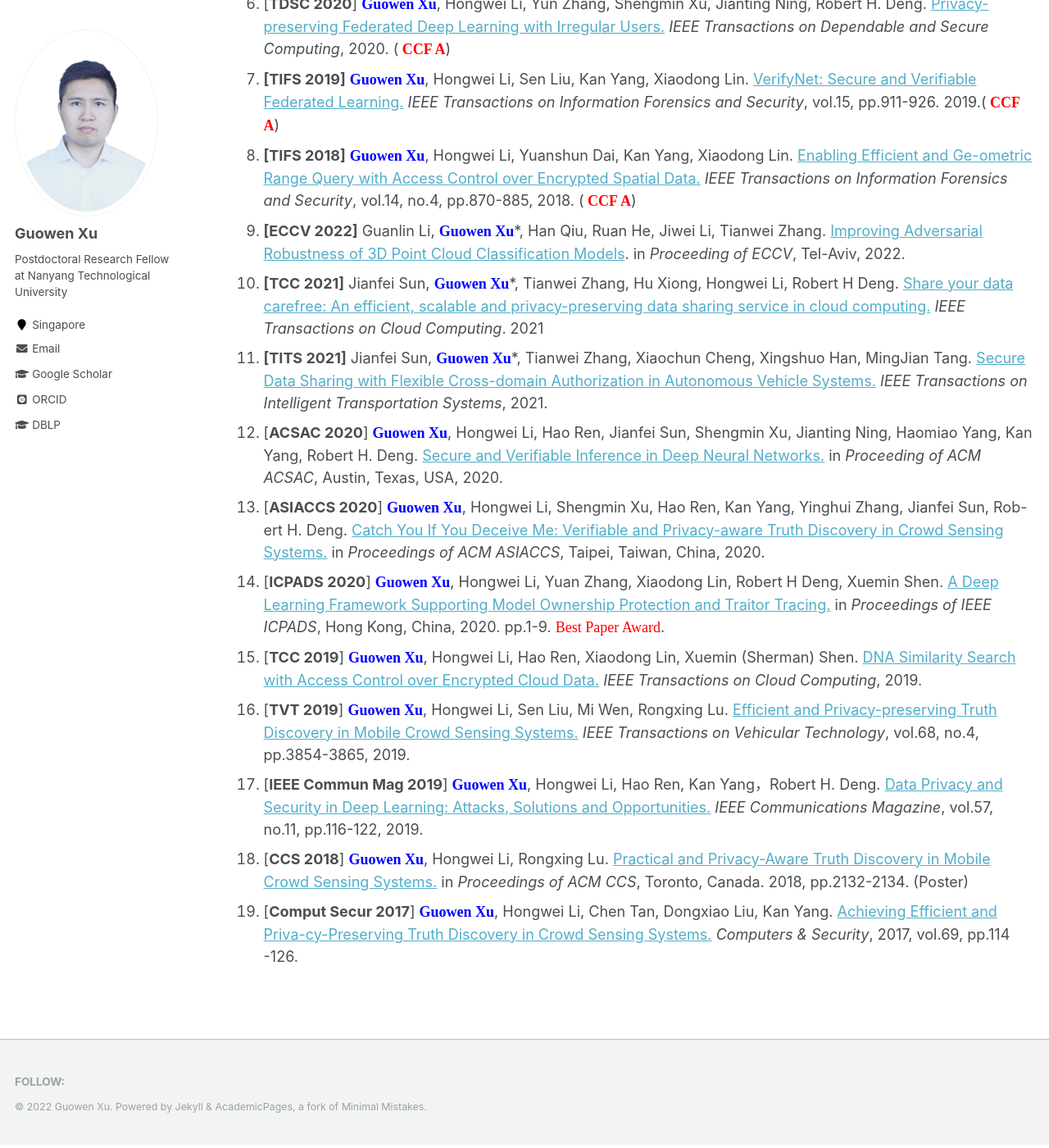
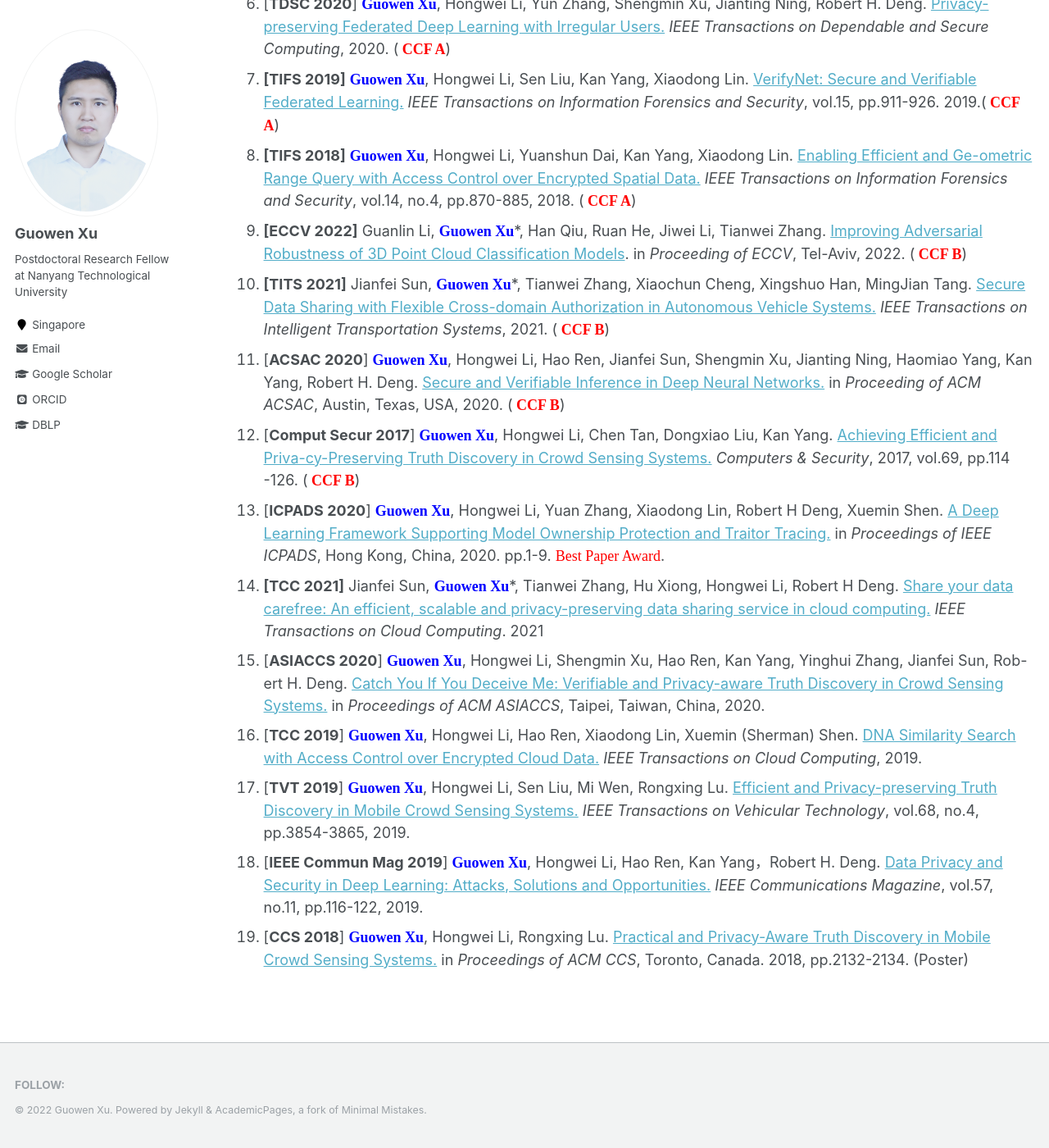
Before and after one commit to Guowen-xu/guowen-xu.github.io, a Jekyll site: the page built from _pages/publications.md, in a window 1280 px wide and 1400 px high, scrolled down 786 px. Shown: the whole window at 82% size. Built offline with Jekyll 4.4.1, drawn with Linux system fonts in a browser that asks for light colours; some web fonts are replaced.

Commit message:
Update publications.md

```diff
--- a/_pages/publications.md
+++ b/_pages/publications.md
@@ -22,14 +22,14 @@ You can find my articles on my [Google Scholar](https://scholar.google.com.hk/ci
 6. [**TDSC 2020**] **<font face="Times New Roman" color=blue size=4> Guowen Xu</font>**, Hongwei Li, Yun Zhang, Shengmin Xu, Jianting Ning, Robert H. Deng. [Privacy-preserving Federated Deep Learning with Irregular Users.](https://ieeexplore.ieee.org/document/9130089) *IEEE Transactions on Dependable and Secure Computing*, 2020. (**<font face="Times New Roman" color=red size=4> CCF A</font>**)
 7. **[TIFS 2019]**  **<font face="Times New Roman" color=blue size=4> Guowen Xu</font>**, Hongwei Li, Sen Liu, Kan Yang, Xiaodong Lin. [VerifyNet: Secure and Verifiable Federated Learning.](https://ieeexplore.ieee.org/document/8765347) *IEEE Transactions on Information Forensics and Security*, vol.15, pp.911-926. 2019.(**<font face="Times New Roman" color=red size=4> CCF A</font>**)
 8. **[TIFS 2018]**  **<font face="Times New Roman" color=blue size=4> Guowen Xu</font>**, Hongwei Li, Yuanshun Dai, Kan Yang, Xiaodong Lin. [Enabling Efficient and Ge-ometric Range Query with Access Control over Encrypted Spatial Data.](https://ieeexplore.ieee.org/document/8452984) *IEEE Transactions on Information Forensics and Security*, vol.14, no.4, pp.870-885, 2018. (**<font face="Times New Roman" color=red size=4> CCF A</font>**)
-9. **[ECCV 2022]** Guanlin Li, **<font face="Times New Roman" color=blue size=4> Guowen Xu</font>**\*, Han Qiu, Ruan He, Jiwei Li,  Tianwei Zhang. [Improving Adversarial Robustness of 3D Point Cloud Classification Models](https://link.springer.com/chapter/10.1007/978-3-031-19772-7_39). in *Proceeding of  ECCV*, Tel-Aviv, 2022.
-7. **[TCC 2021]** Jianfei Sun,  **<font face="Times New Roman" color=blue size=4> Guowen Xu</font>**\*, Tianwei Zhang, Hu Xiong, Hongwei Li, Robert H Deng. [Share your data carefree: An efficient, scalable and privacy-preserving data sharing service in cloud computing.](https://ieeexplore.ieee.org/document/9560030) *IEEE Transactions on Cloud Computing*. 2021
-8. **[TITS 2021]** Jianfei Sun,  **<font face="Times New Roman" color=blue size=4> Guowen Xu</font>**\*, Tianwei Zhang, Xiaochun Cheng, Xingshuo Han, MingJian Tang. [Secure Data Sharing with Flexible Cross-domain Authorization in Autonomous Vehicle Systems.](https://ieeexplore.ieee.org/document/9737055) *IEEE Transactions on Intelligent Transportation Systems*, 2021.
-10. [**ACSAC 2020**] **<font face="Times New Roman" color=blue size=4> Guowen Xu</font>**, Hongwei Li, Hao Ren, Jianfei Sun, Shengmin Xu, Jianting Ning, Haomiao Yang, Kan Yang, Robert H. Deng. [Secure and Verifiable Inference in Deep Neural Networks.](https://dl.acm.org/doi/10.1145/3427228.3427232) in *Proceeding of ACM ACSAC*, Austin, Texas, USA, 2020.
-11. [**ASIACCS 2020**] **<font face="Times New Roman" color=blue size=4> Guowen Xu</font>**, Hongwei Li, Shengmin Xu, Hao Ren, Kan Yang, Yinghui Zhang, Jianfei Sun, Rob-ert H. Deng. [Catch You If You Deceive Me: Verifiable and Privacy-aware Truth Discovery in Crowd Sensing Systems.](https://dl.acm.org/doi/abs/10.1145/3320269.3384720) in *Proceedings of ACM ASIACCS*, Taipei, Taiwan, China, 2020.
-12. [**ICPADS 2020**] **<font face="Times New Roman" color=blue size=4> Guowen Xu</font>**, Hongwei Li, Yuan Zhang, Xiaodong Lin, Robert H Deng, Xuemin Shen. [A Deep Learning Framework Supporting Model Ownership Protection and Traitor Tracing.](https://ieeexplore.ieee.org/document/9359144) in *Proceedings of IEEE ICPADS*, Hong Kong, China, 2020. pp.1-9. <font face="Times New Roman" color=red size=4> Best Paper Award</font>.
-14. [**TCC 2019**] **<font face="Times New Roman" color=blue size=4> Guowen Xu</font>**, Hongwei Li, Hao Ren, Xiaodong Lin, Xuemin (Sherman) Shen. [DNA Similarity Search with Access Control over Encrypted Cloud Data.](https://ieeexplore.ieee.org/document/8967153) *IEEE Transactions on Cloud Computing*, 2019.
-15. [**TVT 2019**]  **<font face="Times New Roman" color=blue size=4> Guowen Xu</font>**, Hongwei Li, Sen Liu, Mi Wen, Rongxing Lu. [Efficient and Privacy-preserving Truth Discovery in Mobile Crowd Sensing Systems.](https://ieeexplore.ieee.org/document/8629055) *IEEE Transactions on Vehicular Technology*, vol.68, no.4, pp.3854-3865, 2019.
-16. [**IEEE Commun Mag 2019**] **<font face="Times New Roman" color=blue size=4> Guowen Xu</font>**, Hongwei Li, Hao Ren, Kan Yang，Robert H. Deng. [Data Privacy and Security in Deep Learning: Attacks, Solutions and Opportunities.](https://ink.library.smu.edu.sg/cgi/viewcontent.cgi?article=5676&context=sis_research) *IEEE Communications Magazine*, vol.57, no.11, pp.116-122, 2019.
-18. [**CCS 2018**] **<font face="Times New Roman" color=blue size=4> Guowen Xu</font>**, Hongwei Li, Rongxing Lu. [Practical and Privacy-Aware Truth Discovery in Mobile Crowd Sensing Systems.](https://dl.acm.org/doi/10.1145/3243734.3278529) in *Proceedings of ACM CCS*, Toronto, Canada. 2018, pp.2132-2134. (Poster)
-19. [**Comput Secur 2017**] **<font face="Times New Roman" color=blue size=4> Guowen Xu</font>**, Hongwei Li, Chen Tan, Dongxiao Liu, Kan Yang. [Achieving Efficient and Priva-cy-Preserving Truth Discovery in Crowd Sensing Systems.](https://www.sciencedirect.com/science/article/pii/S0167404816301675) *Computers & Security*, 2017, vol.69, pp.114 -126.
+9. **[ECCV 2022]** Guanlin Li, **<font face="Times New Roman" color=blue size=4> Guowen Xu</font>**\*, Han Qiu, Ruan He, Jiwei Li,  Tianwei Zhang. [Improving Adversarial Robustness of 3D Point Cloud Classification Models](https://link.springer.com/chapter/10.1007/978-3-031-19772-7_39). in *Proceeding of  ECCV*, Tel-Aviv, 2022. (**<font face="Times New Roman" color=red size=4> CCF B</font>**)
+10. **[TITS 2021]** Jianfei Sun,  **<font face="Times New Roman" color=blue size=4> Guowen Xu</font>**\*, Tianwei Zhang, Xiaochun Cheng, Xingshuo Han, MingJian Tang. [Secure Data Sharing with Flexible Cross-domain Authorization in Autonomous Vehicle Systems.](https://ieeexplore.ieee.org/document/9737055) *IEEE Transactions on Intelligent Transportation Systems*, 2021. (**<font face="Times New Roman" color=red size=4> CCF B</font>**)
+11. [**ACSAC 2020**] **<font face="Times New Roman" color=blue size=4> Guowen Xu</font>**, Hongwei Li, Hao Ren, Jianfei Sun, Shengmin Xu, Jianting Ning, Haomiao Yang, Kan Yang, Robert H. Deng. [Secure and Verifiable Inference in Deep Neural Networks.](https://dl.acm.org/doi/10.1145/3427228.3427232) in *Proceeding of ACM ACSAC*, Austin, Texas, USA, 2020. (**<font face="Times New Roman" color=red size=4> CCF B</font>**)
+12. [**Comput Secur 2017**] **<font face="Times New Roman" color=blue size=4> Guowen Xu</font>**, Hongwei Li, Chen Tan, Dongxiao Liu, Kan Yang. [Achieving Efficient and Priva-cy-Preserving Truth Discovery in Crowd Sensing Systems.](https://www.sciencedirect.com/science/article/pii/S0167404816301675) *Computers & Security*, 2017, vol.69, pp.114 -126. (**<font face="Times New Roman" color=red size=4> CCF B</font>**)
+13. [**ICPADS 2020**] **<font face="Times New Roman" color=blue size=4> Guowen Xu</font>**, Hongwei Li, Yuan Zhang, Xiaodong Lin, Robert H Deng, Xuemin Shen. [A Deep Learning Framework Supporting Model Ownership Protection and Traitor Tracing.](https://ieeexplore.ieee.org/document/9359144) in *Proceedings of IEEE ICPADS*, Hong Kong, China, 2020. pp.1-9. <font face="Times New Roman" color=red size=4> Best Paper Award</font>.
+14. **[TCC 2021]** Jianfei Sun,  **<font face="Times New Roman" color=blue size=4> Guowen Xu</font>**\*, Tianwei Zhang, Hu Xiong, Hongwei Li, Robert H Deng. [Share your data carefree: An efficient, scalable and privacy-preserving data sharing service in cloud computing.](https://ieeexplore.ieee.org/document/9560030) *IEEE Transactions on Cloud Computing*. 2021
+15. [**ASIACCS 2020**] **<font face="Times New Roman" color=blue size=4> Guowen Xu</font>**, Hongwei Li, Shengmin Xu, Hao Ren, Kan Yang, Yinghui Zhang, Jianfei Sun, Rob-ert H. Deng. [Catch You If You Deceive Me: Verifiable and Privacy-aware Truth Discovery in Crowd Sensing Systems.](https://dl.acm.org/doi/abs/10.1145/3320269.3384720) in *Proceedings of ACM ASIACCS*, Taipei, Taiwan, China, 2020.
+16. [**TCC 2019**] **<font face="Times New Roman" color=blue size=4> Guowen Xu</font>**, Hongwei Li, Hao Ren, Xiaodong Lin, Xuemin (Sherman) Shen. [DNA Similarity Search with Access Control over Encrypted Cloud Data.](https://ieeexplore.ieee.org/document/8967153) *IEEE Transactions on Cloud Computing*, 2019.
+17. [**TVT 2019**]  **<font face="Times New Roman" color=blue size=4> Guowen Xu</font>**, Hongwei Li, Sen Liu, Mi Wen, Rongxing Lu. [Efficient and Privacy-preserving Truth Discovery in Mobile Crowd Sensing Systems.](https://ieeexplore.ieee.org/document/8629055) *IEEE Transactions on Vehicular Technology*, vol.68, no.4, pp.3854-3865, 2019.
+18. [**IEEE Commun Mag 2019**] **<font face="Times New Roman" color=blue size=4> Guowen Xu</font>**, Hongwei Li, Hao Ren, Kan Yang，Robert H. Deng. [Data Privacy and Security in Deep Learning: Attacks, Solutions and Opportunities.](https://ink.library.smu.edu.sg/cgi/viewcontent.cgi?article=5676&context=sis_research) *IEEE Communications Magazine*, vol.57, no.11, pp.116-122, 2019.
+19. [**CCS 2018**] **<font face="Times New Roman" color=blue size=4> Guowen Xu</font>**, Hongwei Li, Rongxing Lu. [Practical and Privacy-Aware Truth Discovery in Mobile Crowd Sensing Systems.](https://dl.acm.org/doi/10.1145/3243734.3278529) in *Proceedings of ACM CCS*, Toronto, Canada. 2018, pp.2132-2134. (Poster)
```
